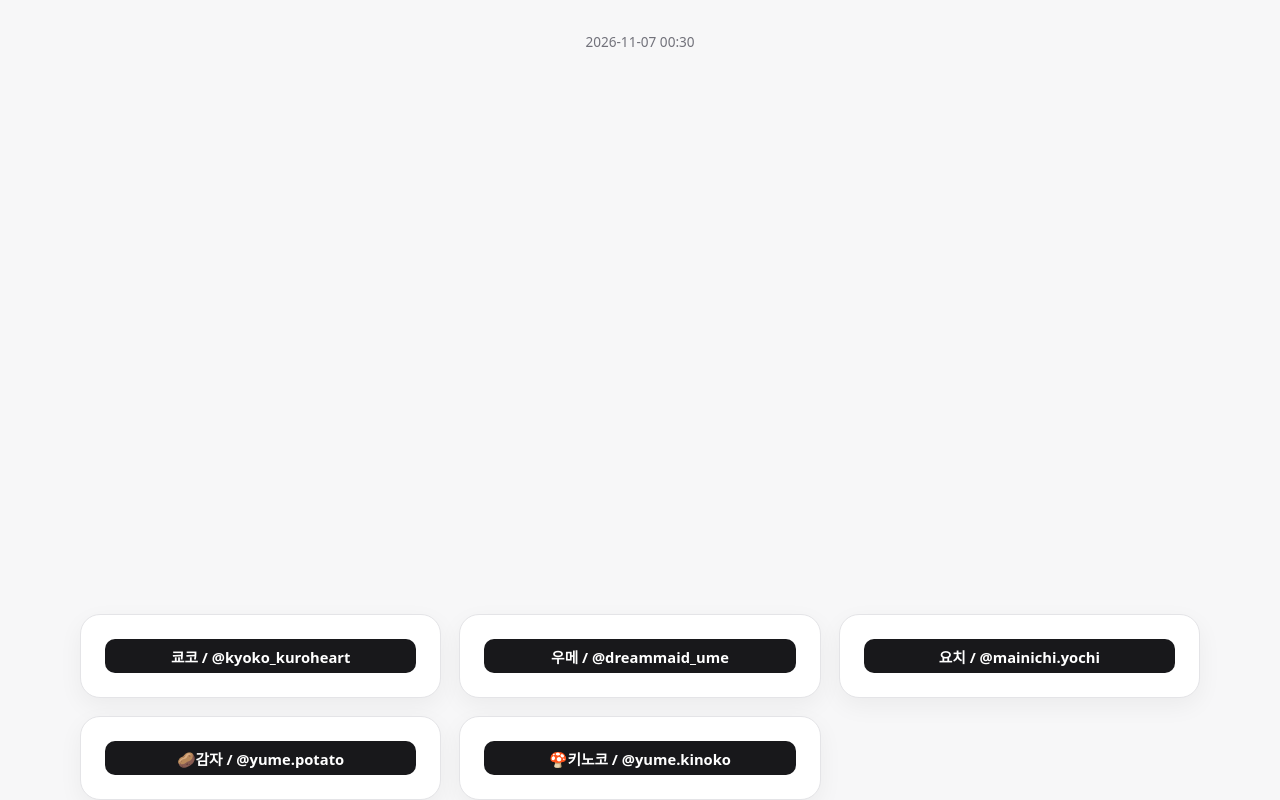
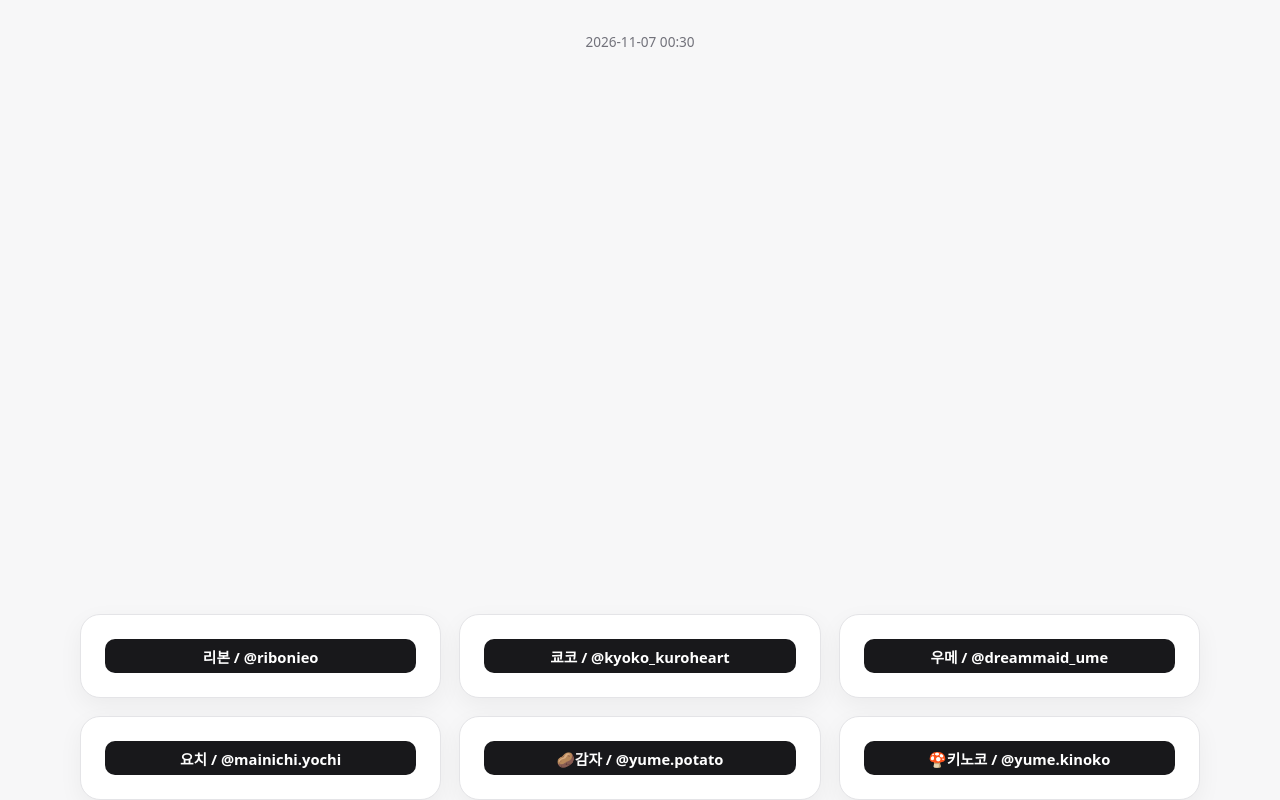
Before and after one commit to reeace56/reeace56.github.io, a plain HTML site: page cc/fav/index.html in a window 1280 px wide. Drawn offline with Linux system fonts and the light colour scheme.

Commit message:
Add Instagram links to profile cards

```diff
--- a/cc/fav/index.html
+++ b/cc/fav/index.html
@@ -118,6 +118,9 @@
   <main class="container">
     <section class="profile-grid" aria-label="목록">
 	  <article class="profile-card">
+        <a class="profile-link" href="https://www.instagram.com/ribonieo/" target="_blank" rel="noopener noreferrer">리본 / @ribonieo</a>
+      </article>
+	  <article class="profile-card">
         <a class="profile-link" href="https://www.instagram.com/kyoko_kuroheart/" target="_blank" rel="noopener noreferrer">쿄코 / @kyoko_kuroheart</a>
       </article>
 	  <article class="profile-card">
```
